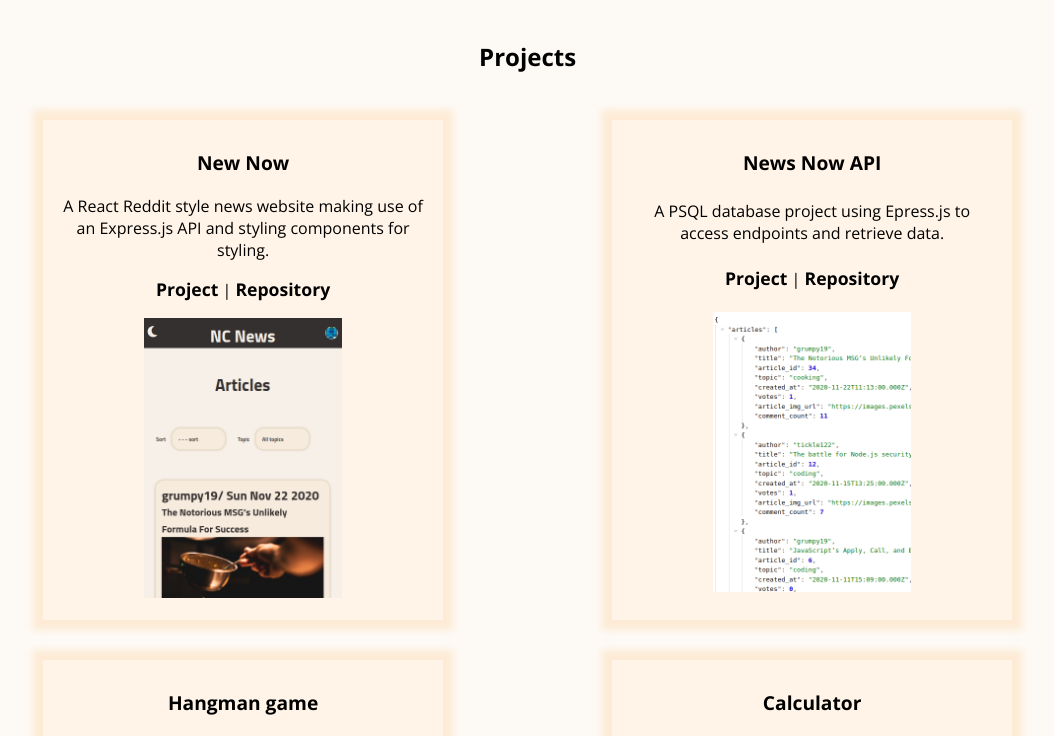
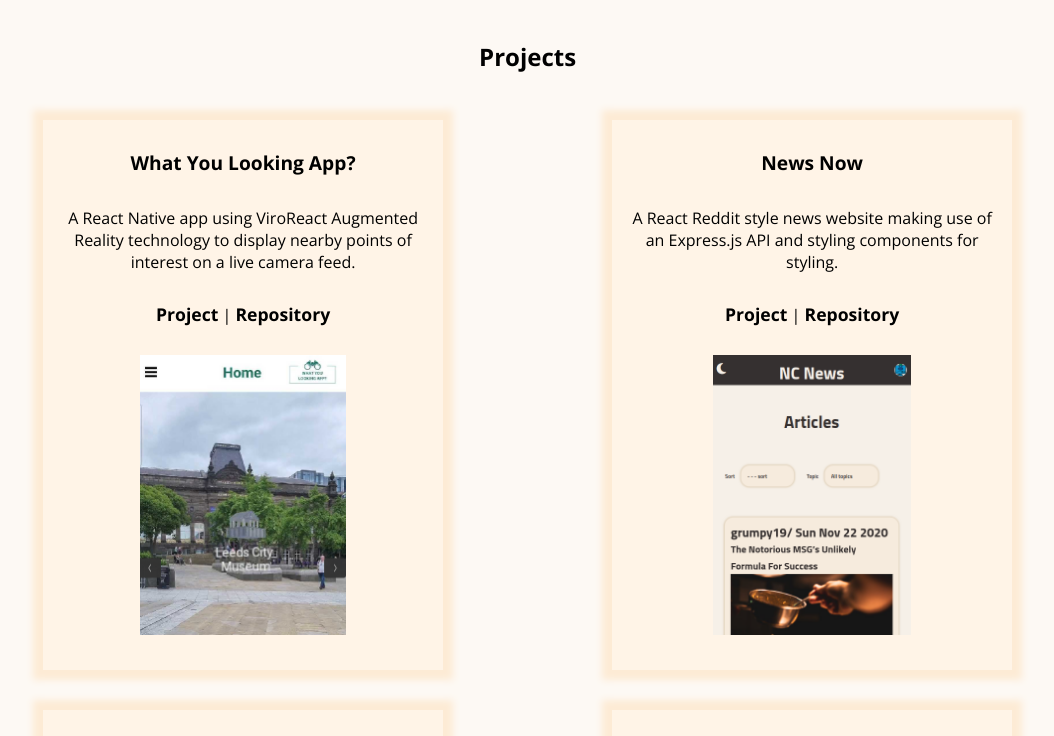
Before and after one commit to AkivaKn/portfolio, a plain HTML site: page index.html in a window 1280 px wide. Shown: the part 840-1576 px from the top of the page, without its empty margins (106-1160 px from the left). Drawn offline with nearby package versions, Linux system fonts and the light colour scheme; a web font is replaced by a local one.

Commit message:
Add What You Looking App project

```diff
--- a/index.html
+++ b/index.html
@@ -46,7 +46,27 @@
       <h2 class="page-header">Projects</h2>
       <div id="projects-container">
         <section class="project-card">
-          <h4>New Now</h4>
+          <h4>What You Looking App?</h4>
+          <p>
+            A React Native app using ViroReact Augmented Reality technology to display nearby points of interest on a live camera feed.
+          </p>
+          <p class="project-links">
+            <a
+              href="https://northcoders.com/project-phase/what-you-looking-app"
+              target="_blank"
+              >Project</a
+            >
+            |
+            <a
+              href="https://github.com/AkivaKn/what-you-looking-app"
+              target="_blank"
+              >Repository</a
+            >
+          </p>
+          <img src="./images/what_you_looking_app.png" alt="screenshot of app used by Leeds Museum" />
+        </section>
+        <section class="project-card">
+          <h4>News Now</h4>
           <p>
             A React Reddit style news website making use of an Express.js API and styling components for styling.
           </p>
--- a/styles.css
+++ b/styles.css
@@ -88,7 +88,7 @@ header {
 .project-card {
   text-align: center;
   width: 70vw;
-  min-height: 450px;
+  min-height: 550px;
   margin: 20px;
   padding: 1rem;
   display: grid;
```
Also changed, not shown: images/what_you_looking_app.png (added).
